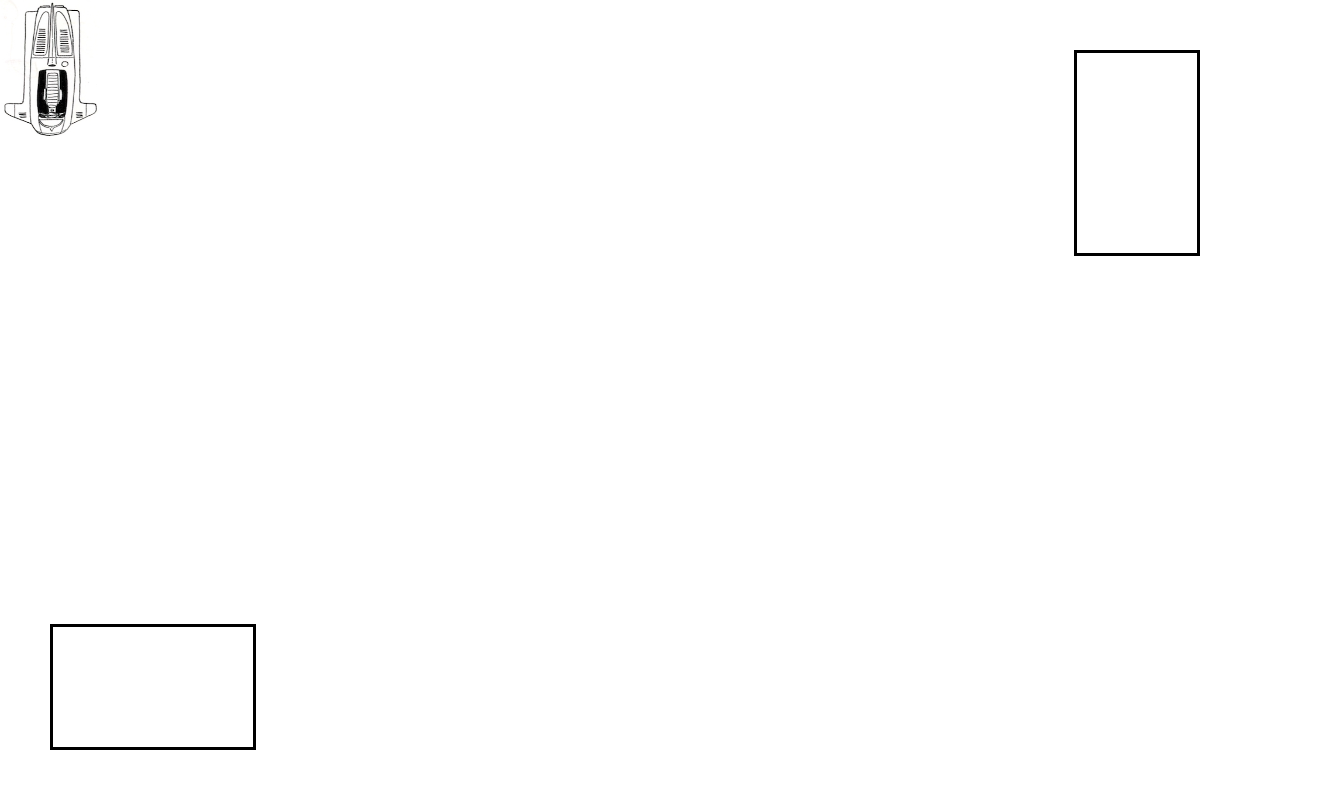
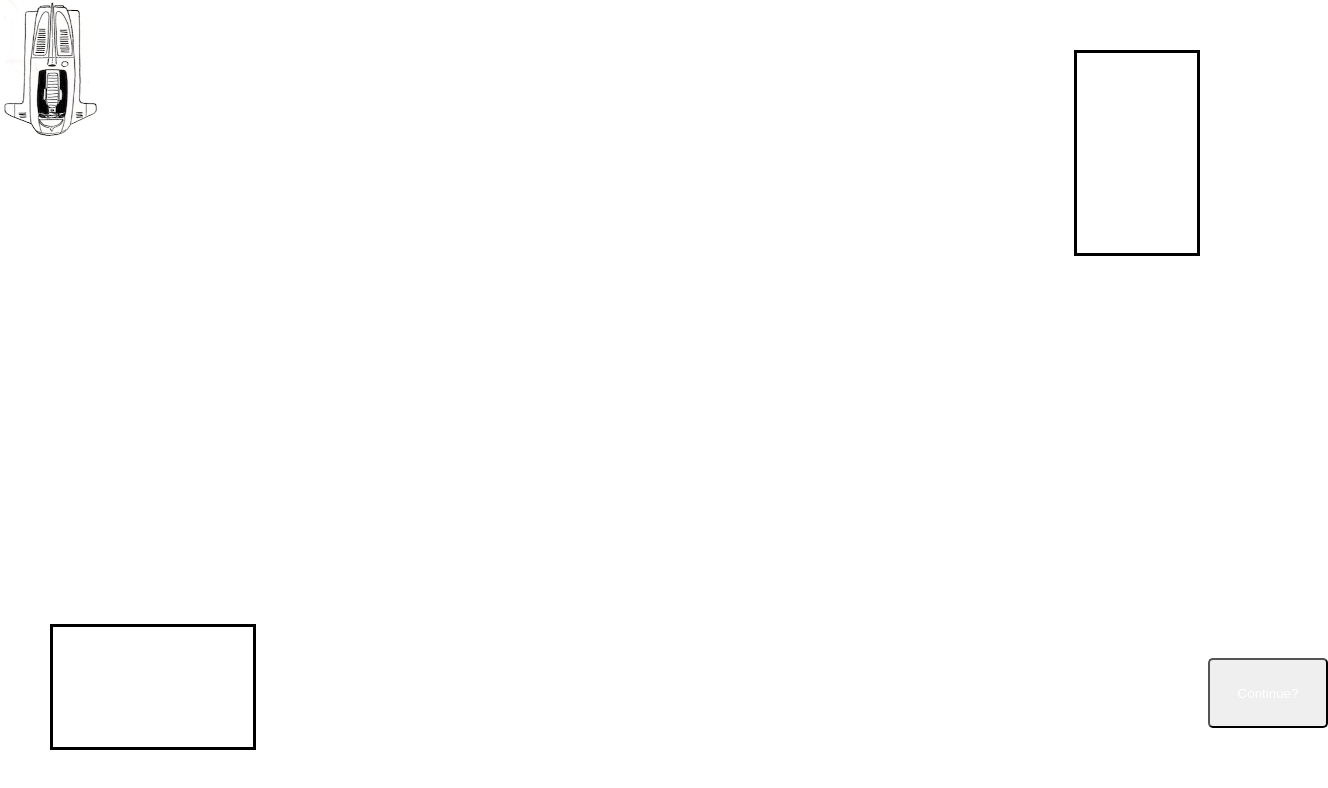
Before and after one commit to hoshikitsunoda/driving-game, a website: page index.html in a window 1280 px wide. Shown: the whole page, 1328 px wide, since content can reach past the window. Drawn offline with Linux system fonts and the light colour scheme.

Commit message:
Add continue button. #18

```diff
--- a/main.js
+++ b/main.js
@@ -5,6 +5,7 @@ const $over = document.createElement('img')
 const $music = document.createElement('embed')
 const $sound = document.createElement('embed')
 const $sad = document.createElement('embed')
+const $conti = document.createElement('button')
 
 $car.setAttribute('class', 'car')
 $car.setAttribute('src', 'car.jpg')
@@ -35,10 +36,13 @@ Object.assign($sad.style, {
   height: '0'
 })
 
+$conti.textContent = 'Continue?'
+
 $car.setAttribute('style', 'width: 100px; height: 140px;')
 $car.style.transform = 'rotate(180deg)'
 
 document.body.appendChild($car)
+document.body.appendChild($conti)
 
 let started = false
 let startedBgm = false
--- a/styles.css
+++ b/styles.css
@@ -2,6 +2,16 @@ img {
   position: absolute;
   left: 0;
   top: 0;
+}
+
+button {
+  position: relative;
+  height: 70px;
+  width: 120px;
+  color: white;
+  border-radius: 5px;
+  left: 1200px;
+  top: 650px;
 }
 
 .over {
```
